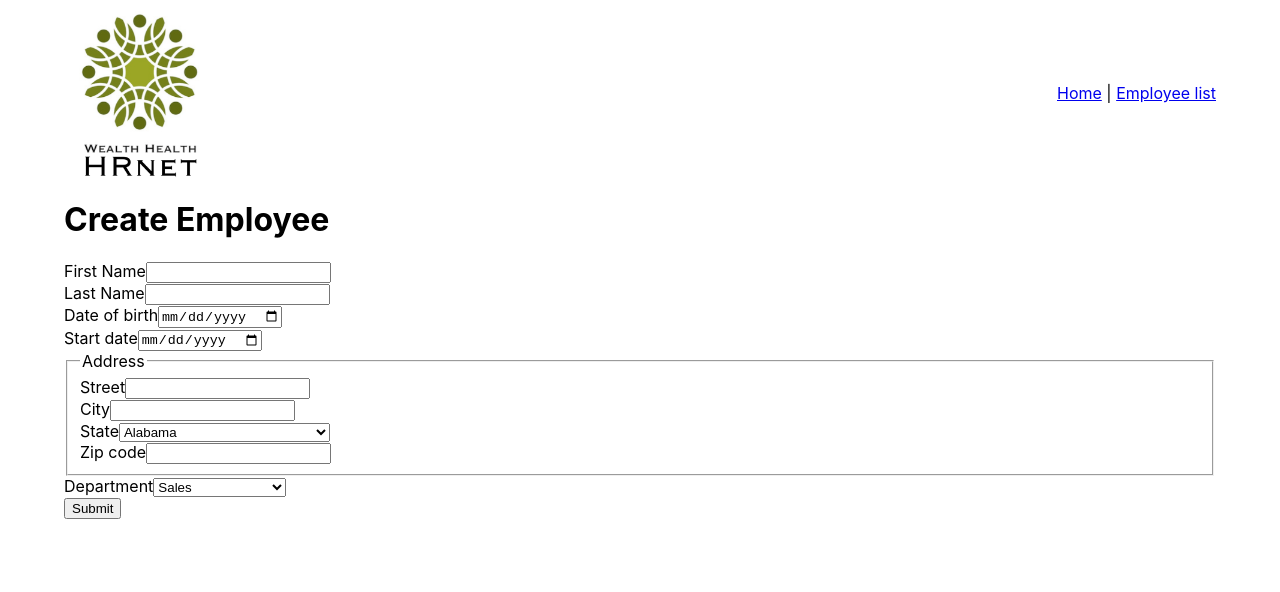
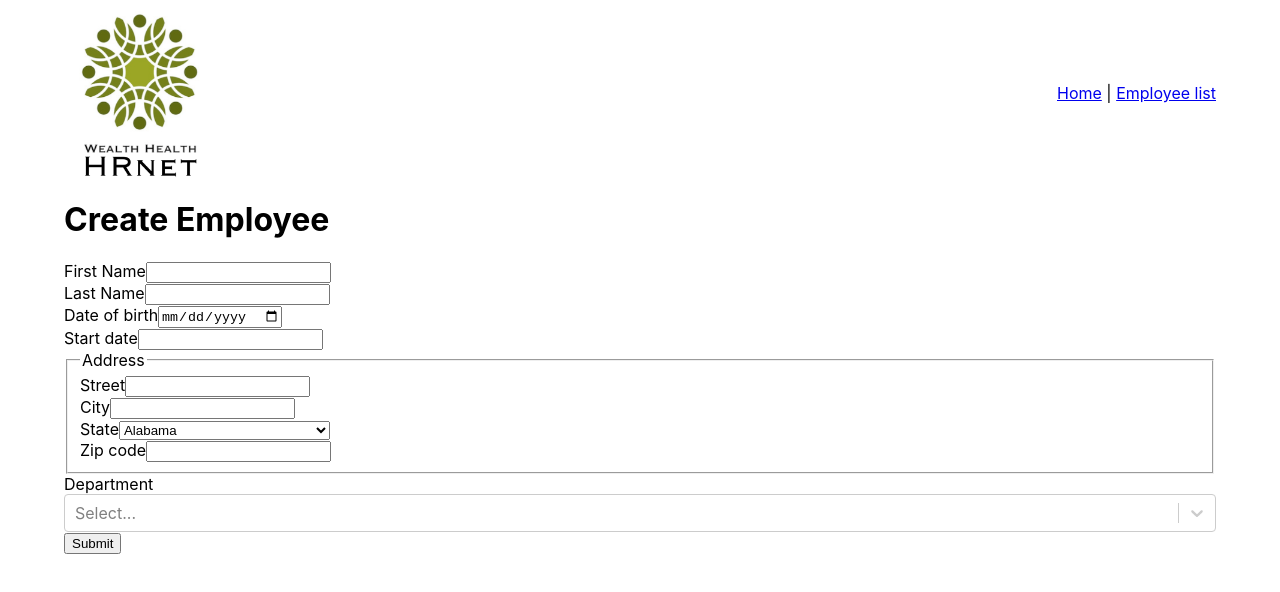
Before and after one commit to demondragong/hrnet-react-app, a React (Create React App) app: page / in a window 1280 px wide. Shown: the top 592 px of the page. Built offline with nearby package versions, Linux system fonts and the light colour scheme.

Commit message:
add external UI libraries for select n datepicker

```diff
--- a/package.json
+++ b/package.json
@@ -12,6 +12,7 @@
     "@testing-library/react": "^13.4.0",
     "@testing-library/user-event": "^13.5.0",
     "react": "^18.2.0",
+    "react-datepicker": "^4.8.0",
     "react-dom": "^18.2.0",
     "react-hook-form": "^7.36.1",
     "react-redux": "^8.0.4",
--- a/src/pages/CreateEmployee.jsx
+++ b/src/pages/CreateEmployee.jsx
@@ -1,10 +1,15 @@
-import { useForm } from "react-hook-form";
+import { Controller, useForm } from "react-hook-form";
 import { useDispatch, useSelector } from "react-redux";
 import { addEmployee } from "../store/employeesSlice";
 import { states } from "../data/usStates";
+import DatePicker from "react-datepicker";
+
+import "react-datepicker/dist/react-datepicker.css";
+import Select from "react-select";
 
 export default function CreateEmployee() {
   const {
+    control,
     register,
     handleSubmit,
     watch,
@@ -14,9 +19,11 @@ export default function CreateEmployee() {
   const dispatch = useDispatch();
   const onSubmit = (data) => dispatch(addEmployee(data));
 
-  const stateOptions = states.map(state =>
-    <option value={state.abbreviation} key={state.abbreviation}>{state.name}</option>
-  )
+  const stateOptions = states.map((state) => (
+    <option value={state.abbreviation} key={state.abbreviation}>
+      {state.name}
+    </option>
+  ));
 
   return (
     <>
@@ -40,7 +47,18 @@ export default function CreateEmployee() {
 
         <div>
           <label htmlFor="startDate">Start date</label>
-          <input id="startDate" type="date" {...register("startDate")} />
+          <Controller
+            name="startDate"
+            control={control}
+            render={({ field: { onChange, value } }) => (
+              <DatePicker
+                id="startDate"
+                selected={value}
+                onChange={onChange}
+                dateFormat="yyyy/MM/dd"
+              />
+            )}
+          />
         </div>
 
         <fieldset>
@@ -65,19 +83,33 @@ export default function CreateEmployee() {
 
           <div>
             <label htmlFor="zipCode">Zip code</label>
-            <input id="zipCode" type="text" pattern="[0-9]{5}" {...register("zipCode")} />
+            <input
+              id="zipCode"
+              type="text"
+              pattern="[0-9]{5}"
+              {...register("zipCode")}
+            />
           </div>
         </fieldset>
 
         <div>
           <label htmlFor="department">Department</label>
-          <select id="department" {...register("department")}>
-            <option>Sales</option>
-            <option>Marketing</option>
-            <option>Engineering</option>
-            <option>Human Resources</option>
-            <option>Legal</option>
-          </select>
+          <Controller
+            name="select"
+            control={control}
+            render={({ field }) => (
+              <Select
+                {...field}
+                options={[
+                  { value: "Sales", label: "Sales" },
+                  { value: "Marketing", label: "Marketing" },
+                  { value: "Engineering", label: "Engineering" },
+                  { value: "Human Resources", label: "Human Resources" },
+                  { value: "Legal", label: "Legal" },
+                ]}
+              />
+            )}
+          />
         </div>
 
         <input type="submit" />
```
Also changed, not shown: 1 other file (tests, documents, lock files or other folders).
